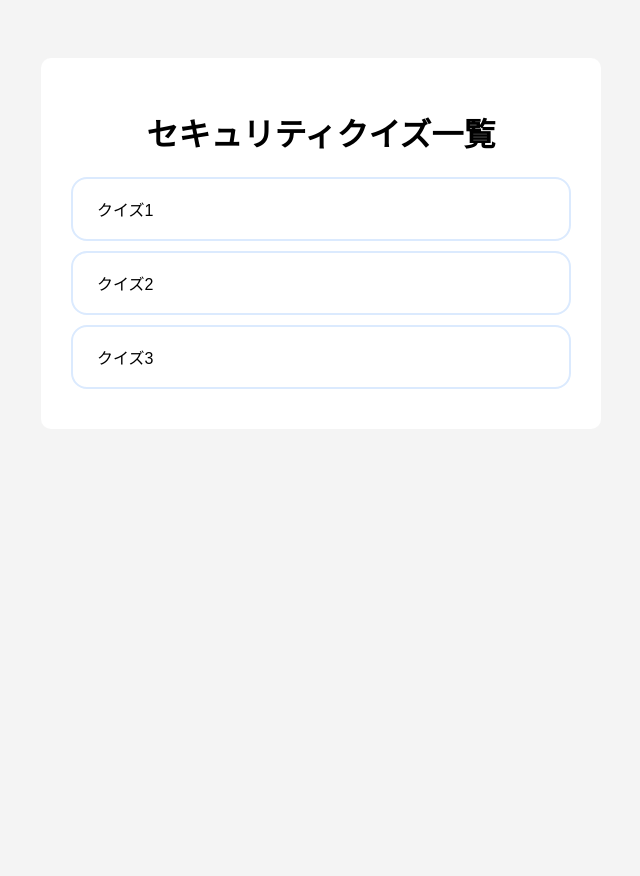
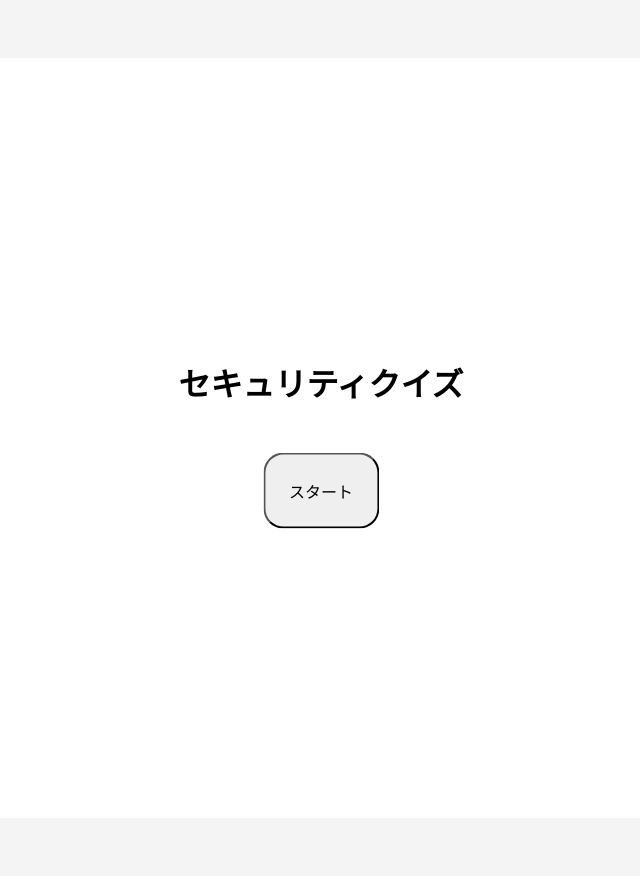
Before and after one commit to Suzuki-KA/P--, a FastAPI app: page / in a window 1280 px wide. Shown: the whole page, without its empty margins (319-959 px from the left). Before the commit the page ends 389 px from the top, so only its background shows below. Run offline with FastAPI, Linux system fonts and the light colour scheme.

Commit message:
Cssの編集とトップ画面の追加

```diff
--- a/static/script.js
+++ b/static/script.js
@@ -1,4 +1,7 @@
 function hideAllScreens() {
+
+    document.getElementById("top-screen")
+        .classList.add("hidden");
 
     document.getElementById("menu-screen")
         .classList.add("hidden");
@@ -15,6 +18,13 @@
         .classList.add("hidden");
 }
 
+function showTopScreen() {
+
+    hideAllScreens();
+
+    document.getElementById("top-screen")
+        .classList.remove("hidden");
+}
 function showMenuScreen() {
 
     hideAllScreens();
@@ -164,6 +174,7 @@
 }
 
 function answerQuestion(answerId) {
+    //nextStep();
     const data = {
         answer: [answerId]
     };
--- a/static/style.css
+++ b/static/style.css
@@ -2,6 +2,8 @@
     --primary-blue: #2563eb;      /* 信頼のブルー */
     --deep-blue: #1e40af;         /* 濃いブルー（強調） */
     --soft-blue: #dbeafe;         /* 薄いブルー（背景用） */
+    --2nd-blue: #38B4EA;
+    --3rd-blue:#3BCBE5;
     --bg-light: #f8fafc;          /* 全体背景 */
     --text-main: #1e293b;         /* メイン文字色 */
     --white: #ffffff;
@@ -17,7 +19,7 @@
 
 .screen {
     width: 90%;
-    max-width: 500px;
+    max-width: 600px;
     margin: 50px auto;
     background: white;
     padding: 30px;
@@ -26,10 +28,21 @@
 
 .screenvideo {
     width: 800px;
+    min-height: 700px;
     margin: 50px auto;
     background: white;
     padding: 30px;
     border-radius: 10px;
+}
+
+.screenstart {
+    width: 800px;
+    min-height: 700px;
+    margin: 50px auto;
+    background: white;
+    padding: 30px;
+    border-radius: 10px;
+    position: relative;
 }
 
 .hidden {
@@ -39,14 +52,36 @@
 
 button {
     display: block;
-    width: 100%;
+    /*width: 100%;*/
     margin: 10px 0;
     padding: 12px;
     font-size: 16px;
     cursor: pointer;
+    margin-left: auto;
 }
 
 /*かざり*/
+.start-botton{
+    margin: 10px auto;
+    max-width: 320px;
+    padding: 24px;
+    border-radius: 20px;
+
+}
+
+.center-group {
+    display: flex;
+    flex-direction: column;
+    justify-content: center;
+    align-items: center;
+    gap: 16px;
+
+
+    position: absolute;
+    top: 50%;
+    left: 50%;
+    transform: translate(-50%, -50%);
+}
 
 /*プロセス*/
 .progress-container {
@@ -81,6 +116,18 @@
 
 .option-card {
     display: flex;
+    flex-direction: column;
+    align-items: center;
+    padding: 18px 24px;
+    background: var(--white);
+    border: 2px solid var(--soft-blue);
+    border-radius: 16px;
+    cursor: pointer;
+    transition: var(--transition);
+}
+.botton-card {
+    display: flex;
+    margin-left: 0;
     align-items: center;
     padding: 18px 24px;
     background: var(--white);
@@ -92,6 +139,12 @@
 }
 
 .option-card:hover {
+    border-color: var(--primary-blue);
+    background-color: var(--soft-blue);
+    transform: translateX(5px);
+}
+
+.botton-card:hover{
     border-color: var(--primary-blue);
     background-color: var(--soft-blue);
     transform: translateX(5px);
@@ -116,3 +169,21 @@
     font-size: 1rem;
     font-weight: 500;
 }
+
+.quiz-list {
+    display: grid;
+    grid-template-columns:
+        repeat(auto-fit, minmax(200px, 1fr));
+    gap: 20px;
+}
+
+.option-card img {
+    margin-top: 10px;
+    pointer-events: none;
+    /*box-shadow : 0px 0px 10px #666666 ;*/
+}
+
+#image-url {
+    box-shadow : 0px 0px 10px #666666;
+    max-width: 500px;
+}
--- a/templates/index.html
+++ b/templates/index.html
@@ -9,19 +9,32 @@
 
 <body>
     <!-- 問題選択画面 -->
-    <div id="menu-screen" class="screen">
+    <div id="top-screen" class="screenstart">
+        <div class="center-group">
+            <h1>セキュリティクイズ</h1>
+            <button class="start-botton" onclick="showMenuScreen()">
+                スタート
+            </button>
+        </div>
+    </div>
 
+    <!-- 問題選択画面 -->
+    <div id="menu-screen" class="screenvideo hidden">
         <h1>セキュリティクイズ一覧</h1>
+        <div class="quiz-list">
             <button class="option-card" onclick="studyQuiz(1)">
-            クイズ1
+                <span>SNS</span>
+                <img src="../static/quiz1.png" width="200">
             </button>
             <button class="option-card" onclick="studyQuiz(2)">
-            クイズ2
+                <span>フィッシングメール</span>
+                <img src="../static/quiz2.png" width="200">
             </button>
             <button class="option-card" onclick="studyQuiz(3)">
-            クイズ3
+                <span>パスワード</span>
+                <img src="../static/quiz3.png" width="200">
             </button>
-
+        </div>
     </div>
 
     <!-- 動画視聴画面 -->
@@ -47,11 +60,11 @@
     <!-- クイズ画面 -->
     <div id="image-screen" class="screen hidden">
         <h1>シナリオ</h1>
-        <img id="image-url" src="" width="500">
+        <img id="image-url" src="">
     </div>
 
     <div id="quiz-screen" class="screen hidden">
-    <header >
+        <header>
             <div class="progress-container">
                 <div class="progress-bar" style="width: 66%;"></div>
             </div>
@@ -61,19 +74,19 @@
         <h1>問題</h1>
         <h2 id="question-text"></h2>
         <div class="options-grid">
-            <button class="option-card" onclick="answerQuestion(1)">
+            <button class="botton-card" onclick="answerQuestion(1)">
                 <span class="option-label">1</span>
                 <p id="select1"></p>
             </button>
-        <button class="option-card" onclick="answerQuestion(2)">
+            <button class="botton-card" onclick="answerQuestion(2)">
                 <span class="option-label">2</span>
                 <p id="select2"></p>
             </button>
-        <button class="option-card" onclick="answerQuestion(3)">
+            <button class="botton-card" onclick="answerQuestion(3)">
                 <span class="option-label">3</span>
                 <p id="select3"></p>
             </button>
-        <button class="option-card" onclick="answerQuestion(4)">
+            <button class="botton-card" onclick="answerQuestion(4)">
                 <span class="option-label">4</span>
                 <p id="select4"></p>
             </button>
@@ -85,7 +98,7 @@
 
     <!-- 解説画面 -->
     <div id="explanation-screen" class="screen hidden">
-        <header >
+        <header>
             <div class="progress-container">
                 <div class="progress-bar" style="width: 100%;"></div>
             </div>
@@ -96,8 +109,8 @@
 
         <p id="explanation-text"></p>
 
-        <button onclick="showMenuScreen()">
-            問題選択へ
+        <button onclick="showTopScreen()">
+            トップ画面へ
         </button>
 
     </div>
```
Lines whose indentation alone changed are shown as unchanged.
